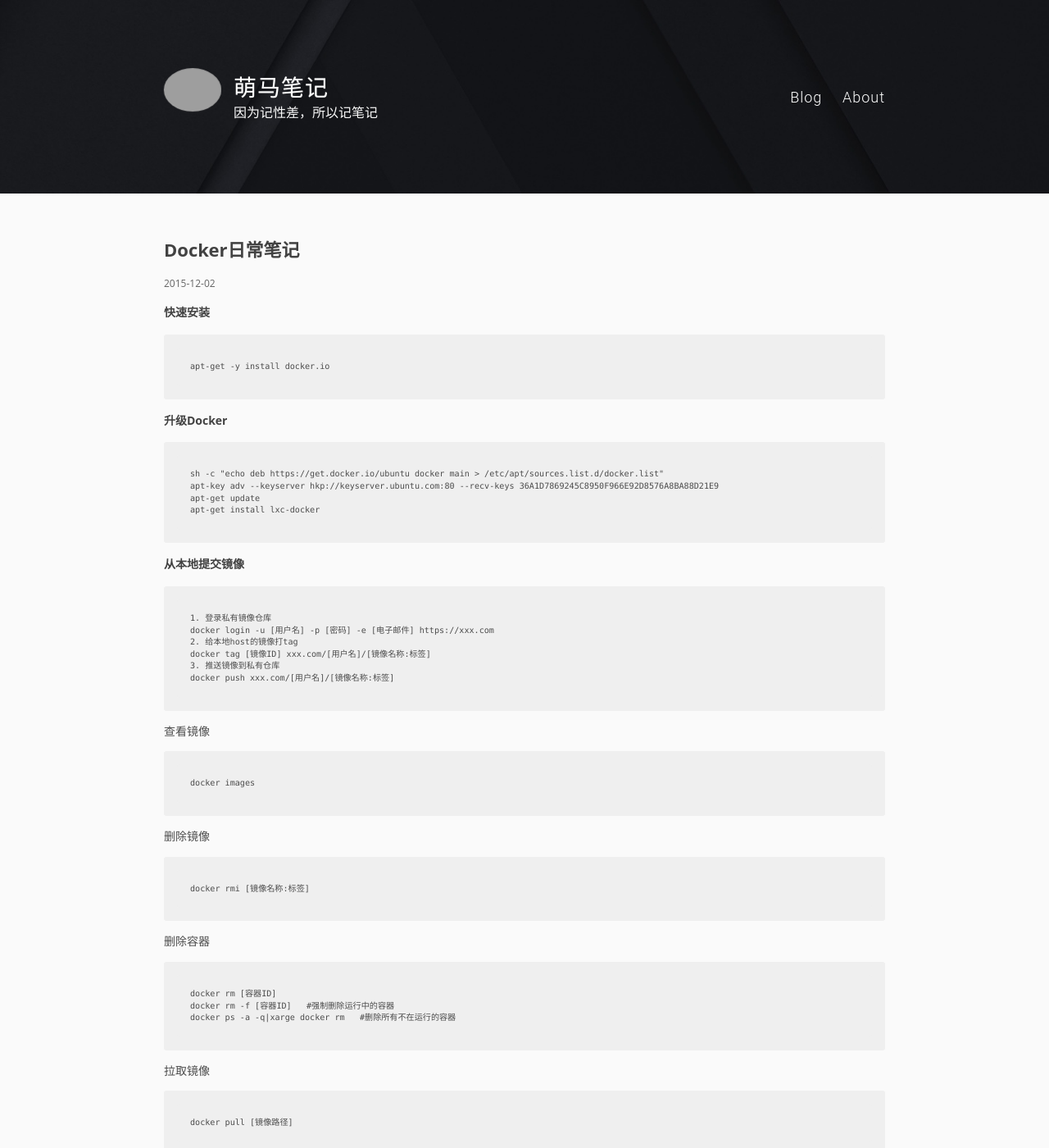
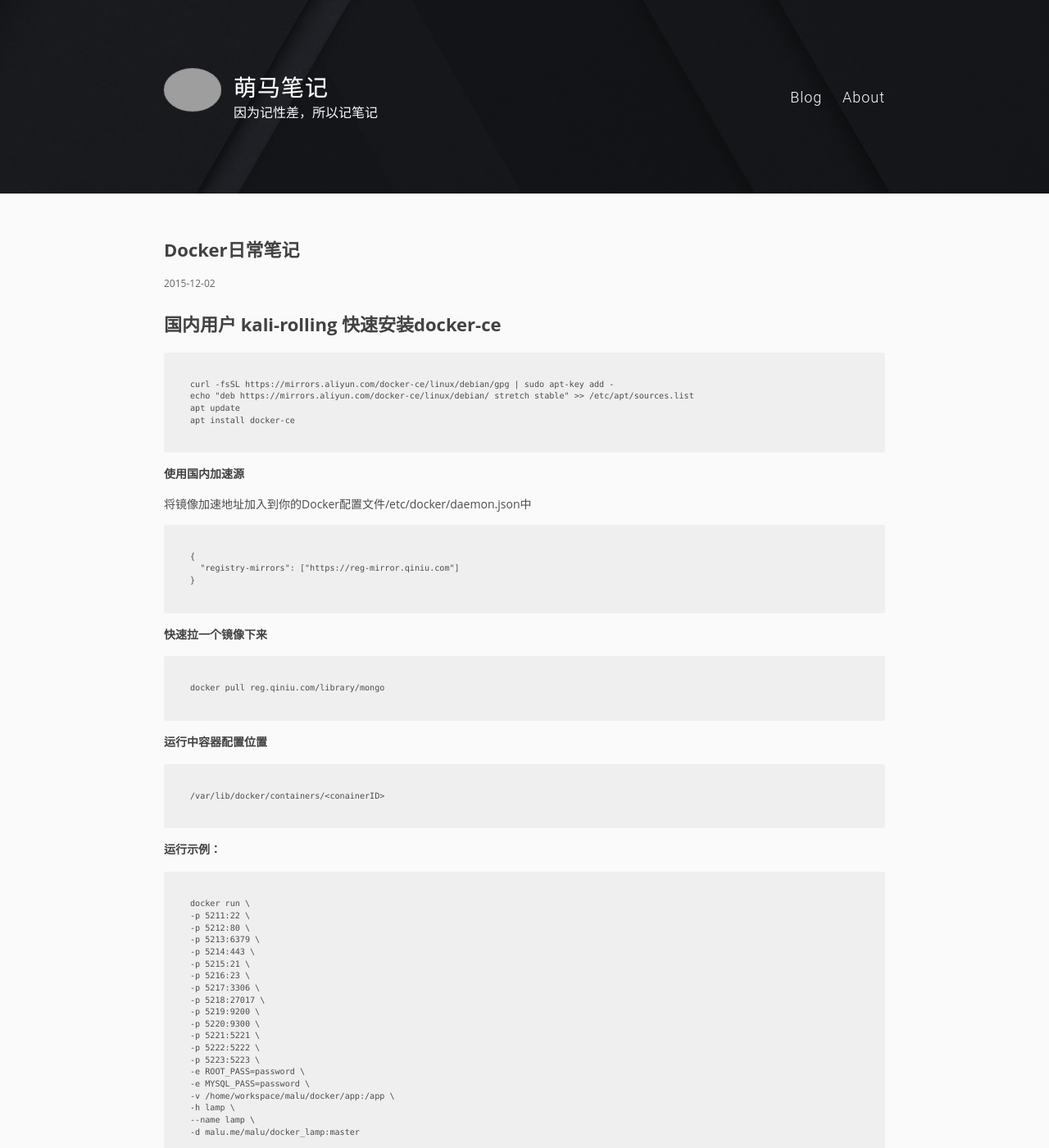
Before and after one commit to pingmalu/pingmalu.github.io, a Jekyll site: the page built from _posts/2015-12-02-Docker日常笔记.md, in a window 1280 px wide and 1400 px high. Shown: the whole window at 82% size. Built offline with Jekyll 4.4.1, drawn with Linux system fonts in a browser that asks for light colours; some of the changed text lies outside the part shown; grey boxes are pictures that could not be loaded.

Commit message:
'update'

```diff
--- a/_posts/2015-12-02-Docker日常笔记.md
+++ b/_posts/2015-12-02-Docker日常笔记.md
@@ -2,6 +2,66 @@
 layout: post
 title: Docker日常笔记
 ---
+
+
+# 国内用户 kali-rolling 快速安装docker-ce
+
+	curl -fsSL https://mirrors.aliyun.com/docker-ce/linux/debian/gpg | sudo apt-key add -
+	echo "deb https://mirrors.aliyun.com/docker-ce/linux/debian/ stretch stable" >> /etc/apt/sources.list
+	apt update
+	apt install docker-ce
+
+### 使用国内加速源
+
+将镜像加速地址加入到你的Docker配置文件/etc/docker/daemon.json中
+
+	{
+	  "registry-mirrors": ["https://reg-mirror.qiniu.com"]
+	}
+
+
+### 快速拉一个镜像下来
+
+	docker pull reg.qiniu.com/library/mongo
+
+
+### 运行中容器配置位置
+
+	/var/lib/docker/containers/<conainerID>
+
+### 运行示例：
+
+	docker run \
+	-p 5211:22 \
+	-p 5212:80 \
+	-p 5213:6379 \
+	-p 5214:443 \
+	-p 5215:21 \
+	-p 5216:23 \
+	-p 5217:3306 \
+	-p 5218:27017 \
+	-p 5219:9200 \
+	-p 5220:9300 \
+	-p 5221:5221 \
+	-p 5222:5222 \
+	-p 5223:5223 \
+	-e ROOT_PASS=password \
+	-e MYSQL_PASS=password \
+	-v /home/workspace/malu/docker/app:/app \
+	-h lamp \
+	--name lamp \
+	-d malu.me/malu/docker_lamp:master
+
+参数说明：
+
+-p   端口映射
+-e   环境变量
+-v   卷挂载点
+-h   主机名
+--name   容器名称
+-d   后台运行
+
+# OLD
 
 ### 快速安装
 
@@ -82,6 +142,11 @@ title: Docker日常笔记
 查看容器资源占用信息：
 
 	docker stats [docker运行ID]
+
+查看正在运行容器端口映射情况：
+
+	docker port NAME
+
 
 添加新用户：
 
```
Also changed, not shown: other parts of _posts/2015-12-02-Docker日常笔记.md (+0 -8 lines).
